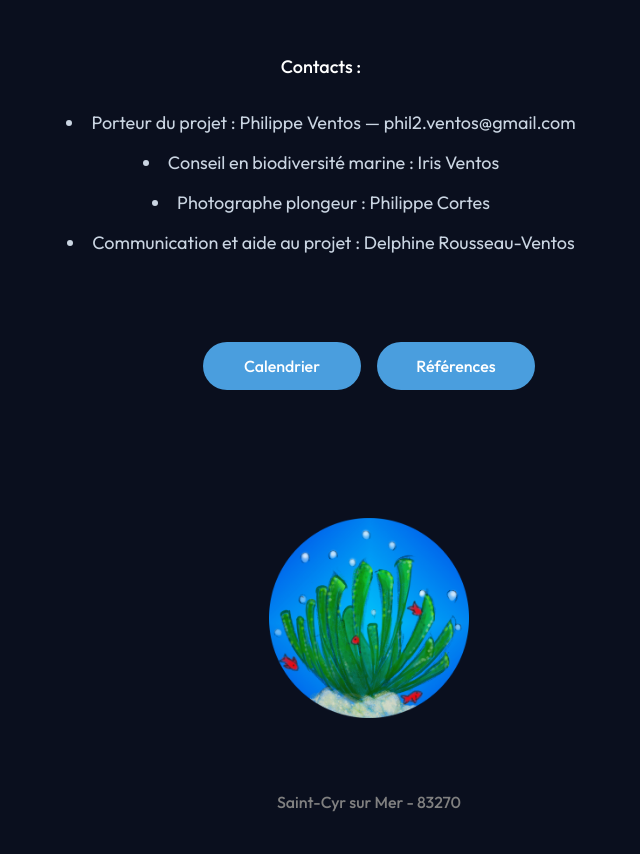
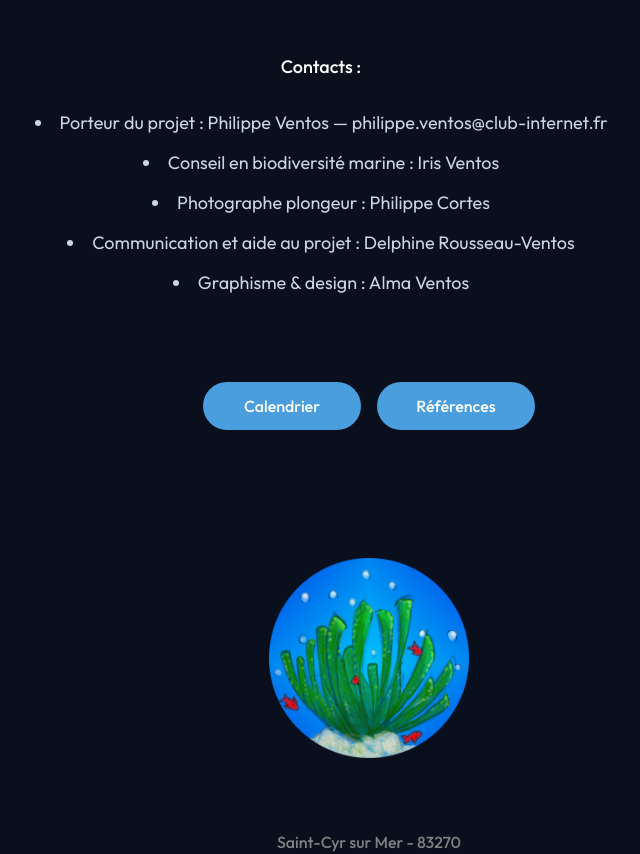
Before and after one commit to IrisVentos/grenier-marin, a Next.js app: page / in a window 1280 px wide. Shown: the part 1781-2635 px from the top of the page, without its empty margins (271-911 px from the left). Before the commit the page ends 2595 px from the top, so only its background shows below. Built offline with nearby package versions, Linux system fonts and the light colour scheme.

Commit message:
ajout contact

```diff
--- a/app/page.js
+++ b/app/page.js
@@ -92,10 +92,11 @@ export default function Home() {
             Contacts :
           </p>
           <ul className="max-w-2xl text-lg leading-8 text-slate-300 list-disc list-inside space-y-2">
-            <li>Porteur du projet : Philippe Ventos — phil2.ventos@gmail.com</li>
+            <li>Porteur du projet : Philippe Ventos — philippe.ventos@club-internet.fr </li>
             <li>Conseil en biodiversité marine : Iris Ventos</li>
             <li>Photographe plongeur : Philippe Cortes</li>
             <li>Communication et aide au projet : Delphine Rousseau-Ventos</li>
+            <li>Graphisme & design : Alma Ventos</li>
           </ul>
 
           <br></br>
```
